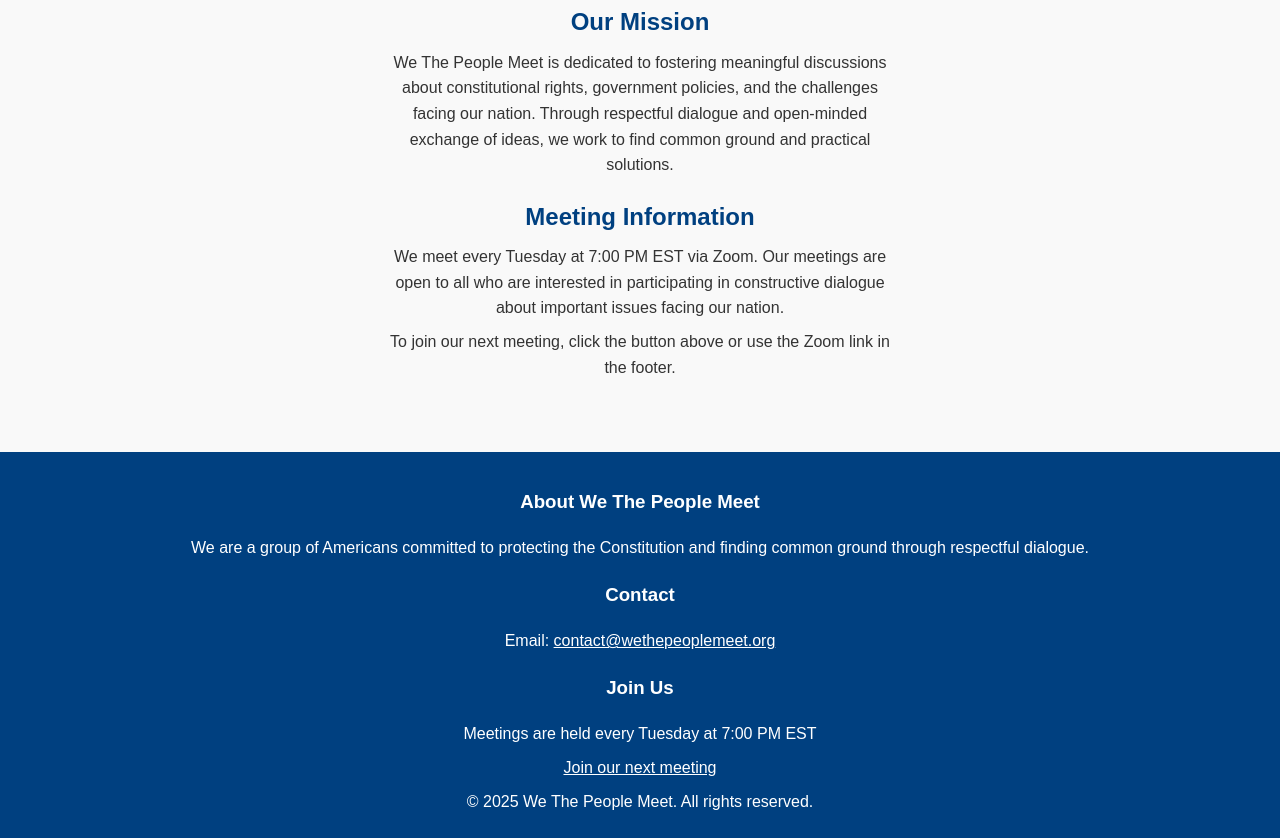
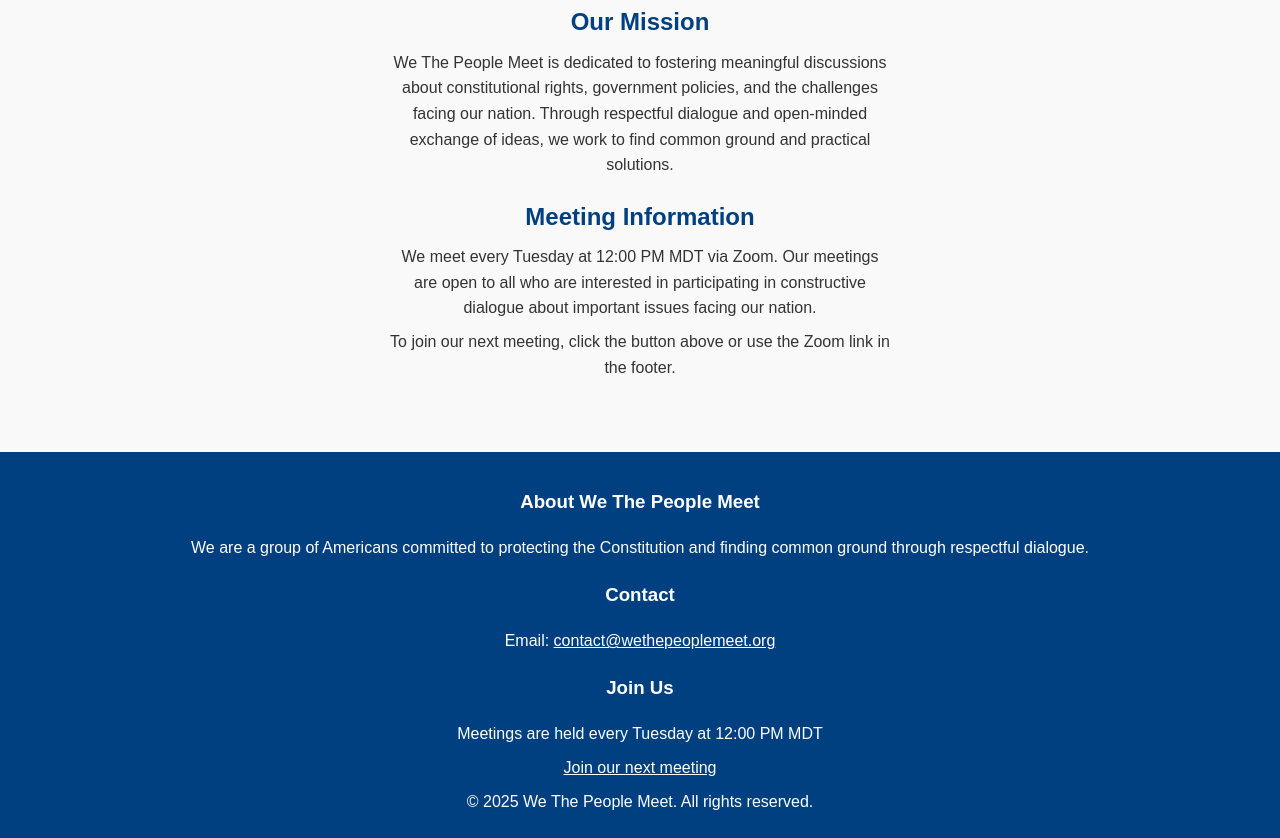
Before and after one commit to rct-dev/wtpmeet, a plain HTML site: page index.html in a window 1280 px wide. Shown: the part 715-1553 px from the top of the page. Drawn offline with Linux system fonts and the light colour scheme.

Commit message:
fixed meeting time

```diff
--- a/components/footer.html
+++ b/components/footer.html
@@ -10,7 +10,7 @@
     </div>
     <div class="footer-section">
       <h3>Join Us</h3>
-      <p>Meetings are held every Tuesday at 7:00 PM EST</p>
+      <p>Meetings are held every Tuesday at 12:00 PM MDT</p>
       <p><a style="text-decoration: underline; color: #fff" href="https://us06web.zoom.us/s/85022899035?pwd=y50w4FUobDbNyTAaMKvI4QAnvLTtrX.1" target="_blank">Join our next meeting</a></p>
     </div>
   </div>
--- a/index.html
+++ b/index.html
@@ -98,7 +98,7 @@
       <section>
         <h2>Meeting Information</h2>
         <p>
-          We meet every Tuesday at 7:00 PM EST via Zoom. Our meetings are open to all who are interested
+          We meet every Tuesday at 12:00 PM MDT via Zoom. Our meetings are open to all who are interested
           in participating in constructive dialogue about important issues facing our nation.
         </p>
         <p>
```
Also changed, not shown: group-rules.html (+1 -1 lines), meeting-notes/2025-04-22.html (+1 -1 lines), meeting-notes/2025-04-29.html (+1 -1 lines).
